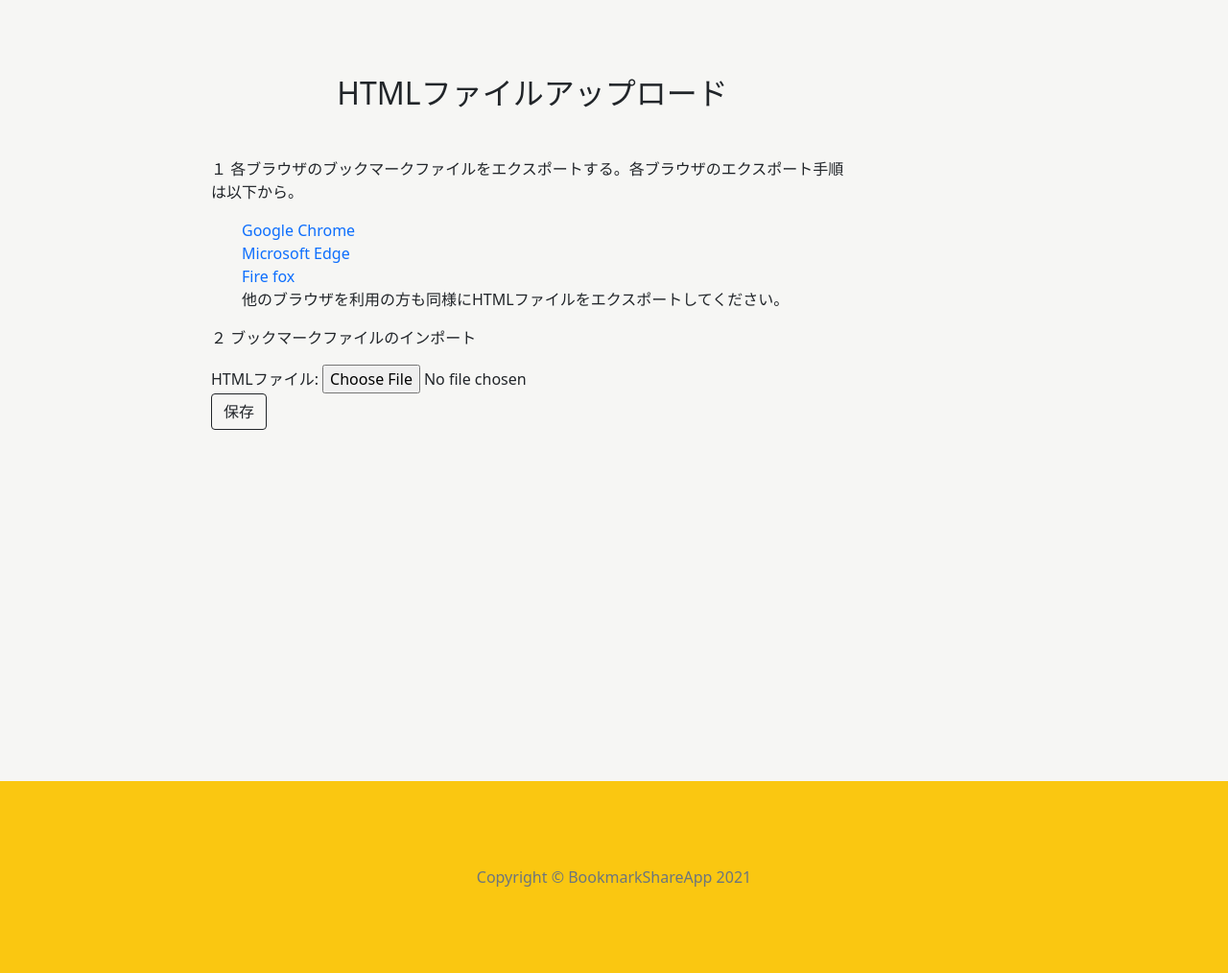
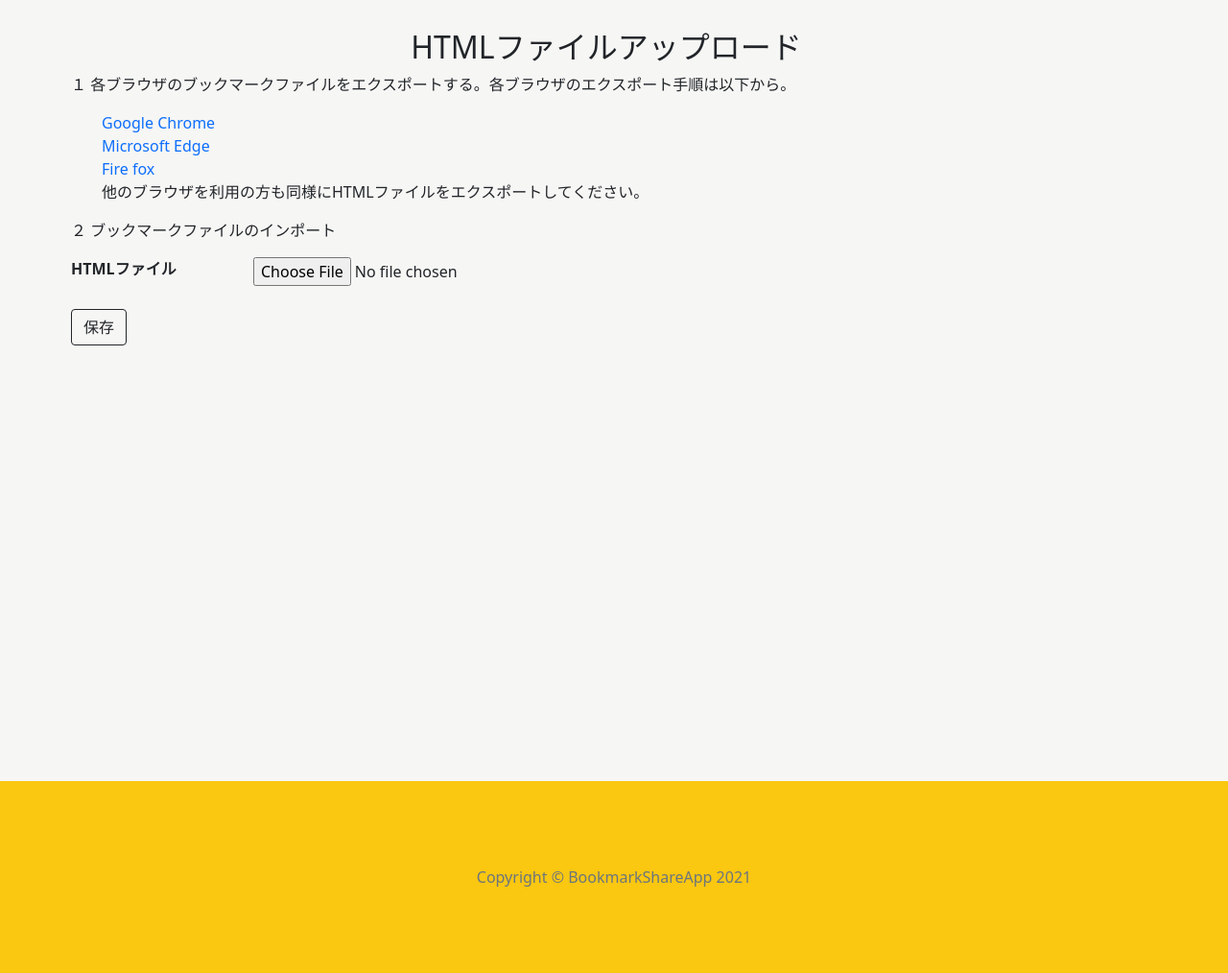
Before and after one commit to manasan-iTL/ochiba-backend, a Django app: page /file-upload/ in a window 1280 px wide. Shown: the part 58-1072 px from the top of the page at 96% size. Run offline with Django 3.2, Linux system fonts and the light colour scheme; the visitor is signed in with stand-in values (Sample User, id 1); some libraries are stand-ins or nearby versions; some web fonts are replaced.

Commit message:
[fix] formの修正

```diff
--- a/static/css/main.css
+++ b/static/css/main.css
@@ -29,7 +29,7 @@ a {
     text-decoration: none;
 }
 
-.container {
+.new-container {
     display: flex;
     flex-direction: row;
     margin: 200px, 200px;
@@ -40,7 +40,7 @@ a {
     background-color: pink;
 } */
 
-.container .main {
+.new-container .main {
     flex: 1;
 	top: 0;
 	left: 0;
@@ -53,7 +53,7 @@ a {
     background-color: white;
 } */
 
-.container .sticky-sidebar {
+.new-container .sticky-sidebar {
     position: -webkit-sticky;
 	position: sticky;
 	top: 0;
--- a/templates/articles/file_upload.html
+++ b/templates/articles/file_upload.html
@@ -1,9 +1,9 @@
 {% extends 'base.html' %}
 
 {% block main %}
-<div class="text-center my-5">
-    <h2>HTMLファイルアップロード</h2>
-</div>
+<div class="container">
+    <h2 class="text-center">HTMLファイルアップロード</h2>
+
     <p>１ 各ブラウザのブックマークファイルをエクスポートする。各ブラウザのエクスポート手順は以下から。</p>
     <ul>
         <li><a href="https://support.google.com/chrome/answer/96816?hl=ja">Google Chrome</a></li>
@@ -13,22 +13,33 @@
     </ul>
     <p>２ ブックマークファイルのインポート</p>
 
-<form method = "POST" enctype="multipart/form-data">
+    <form method="POST" enctype="multipart/form-data">
         {% csrf_token %}
         <p>
             {{ form.non_field_errors }}
         </p>
         {% for field in form %}
-        <div class="field">
-            {{ field.label_tag }}
-            {{ field }}
+        <div class="form-group">
+            <dl class="row">
+                <dt class="col-lg-2"><label for="{{ field.id_for_label }}">{{ field.label }}</label></dt>
+                <dd class="col-lg-8">{{ field }}</dd>
+            </dl>
             {% if field.help_text %}
-                <span class="helptext">{{ field.help_text }}</span>
+            <div>
+                <p class="helptext">{{ field.help_text }}</p>
+            </div>
             {% endif %}
-            {{ field.errors }}
+            {% if field.errors %}
+            <div class="invalid-feedback">
+                {% for error in field.errors %}
+                    {{ error }}<br>
+                {% endfor %}
+            </div>
+            {% endif %}
         </div>
         {% endfor %}
 
         <button type="submit" class="btn btn-outline-dark">保存</button>
     </form>
+</div>
 {% endblock %}
--- a/templates/base.html
+++ b/templates/base.html
@@ -5,8 +5,8 @@
 {% endblock %}
 
 {% block body %}
-    <div class="container my-3" style="min-height: 100vh;">
-        <aside class="left-aside" style="width: 150px;" >
+    <div class="new-container my-3" style="min-height: 100vh;">
+        <aside class="left-aside">
             {% block left_aside %}
             {% endblock %}
         </aside>
@@ -16,7 +16,7 @@
             {% endblock %}
         </main>
 
-        <aside class="right-aside my-3 p-2" style="width: 320px;">
+        <aside class="right-aside my-3 p-2">
             {% block right_aside %}
             {% endblock %}
         </aside>
```
Lines whose indentation alone changed are shown as unchanged.
